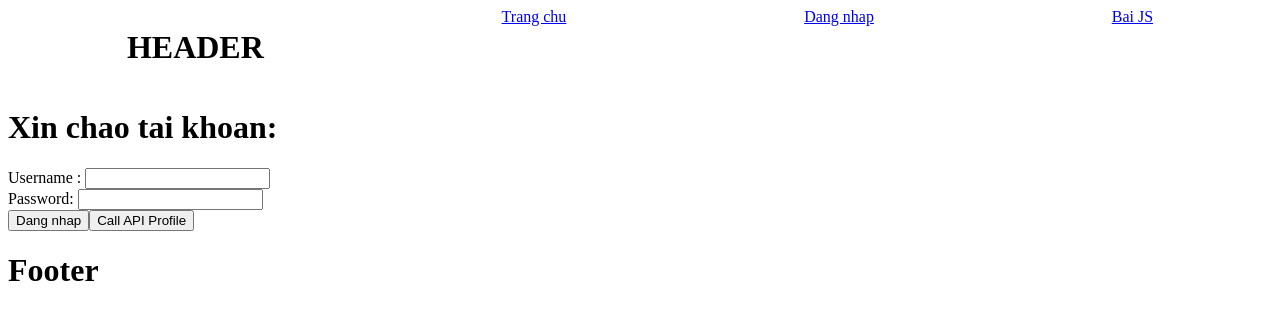
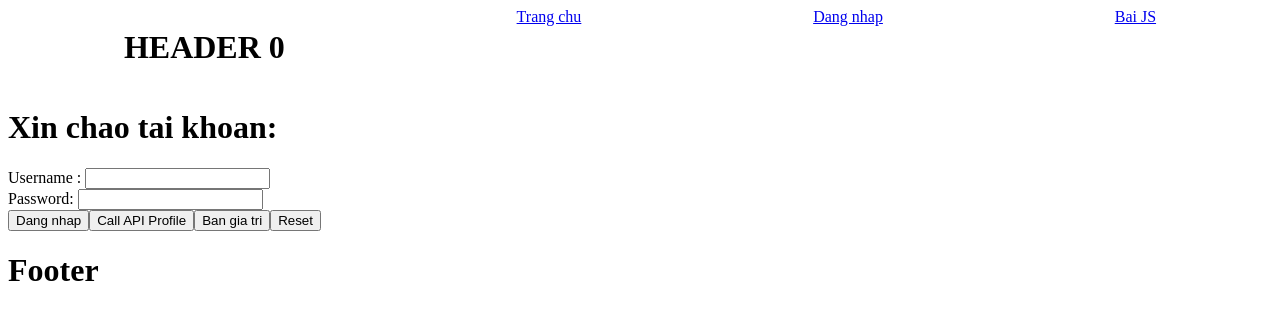
Before and after one commit to namndwebdev/Todolist-B16, a React (Vite) app: page /login in a window 1280 px wide. Shown: the top 320 px of the page. Built offline with nearby package versions, Linux system fonts and the light colour scheme.

Commit message:
cau hinh redux

```diff
--- a/package.json
+++ b/package.json
@@ -11,9 +11,11 @@
     "demo": "ls"
   },
   "dependencies": {
+    "@reduxjs/toolkit": "^2.2.3",
     "axios": "^1.6.8",
     "react": "^18.2.0",
     "react-dom": "^18.2.0",
+    "react-redux": "^9.1.2",
     "react-router-dom": "^6.23.0"
   },
   "devDependencies": {
--- a/src/components/BaseLayout.jsx
+++ b/src/components/BaseLayout.jsx
@@ -1,10 +1,11 @@
+import { useSelector } from "react-redux"
 import { Link, Outlet } from "react-router-dom"
 
 export default function BaseLayout(){
-
+    const tien = useSelector(stateTong => stateTong.money.giatri)
     return <>
         <div style={{display : 'flex', justifyContent:'space-around'}}>
-        <h1>HEADER</h1>
+        <h1>HEADER {tien} </h1>
         <Link to="/">Trang chu</Link>
         <Link to="/login">Dang nhap</Link>
         <Link to="/blogs/js/nodemy">Bai JS</Link>
--- a/src/components/Login.jsx
+++ b/src/components/Login.jsx
@@ -1,12 +1,15 @@
 import { useRef, useState } from "react"
 import axios from 'axios'
 import { useNavigate } from "react-router-dom"
+import { useDispatch } from "react-redux"
+import { tang, vemore } from '../redux/moneySlice'
 
 export default function Login(){
     const usernameRef = useRef(null)
     const passwordRef = useRef(null)
     const [taikhoan, setTaikhoan] = useState({})
     const nav = useNavigate()
+    const dispatch = useDispatch()
 
     function dangnhap(){
         let username = usernameRef.current.value
@@ -50,6 +53,12 @@ export default function Login(){
         });
     }
 
+    function tangTien(){
+        dispatch( tang(3) )
+    }
+    function resetTien(){
+        dispatch( vemore() )
+    }
     return (<>
         <h1>Xin chao tai khoan: {taikhoan?.email}</h1>
 
@@ -60,5 +69,8 @@ export default function Login(){
         <button onClick={dangnhap}>Dang nhap</button>
 
         <button onClick={getInfo}>Call API Profile</button>
+
+        <button onClick={tangTien}>Ban gia tri</button>
+        <button onClick={resetTien}>Reset</button>
     </>)
 }
--- a/src/main.jsx
+++ b/src/main.jsx
@@ -7,6 +7,8 @@ import BaseLayout from './components/BaseLayout'
 import TaskDetail from './components/TaskDetail'
 import { createBrowserRouter, Outlet, RouterProvider, Link } from 'react-router-dom'
 import PrivateRouter from './components/PrivateRouter'
+import { Provider } from 'react-redux'
+import { store } from './redux/store'
 
 const routerNodemy = createBrowserRouter([
   {
@@ -31,6 +33,8 @@ const routerNodemy = createBrowserRouter([
 
 ReactDOM.createRoot(document.getElementById('root')).render(
   <React.StrictMode>
-    <RouterProvider router={routerNodemy}/>
+    <Provider store={store}>
+      <RouterProvider router={routerNodemy}/>
+    </Provider>
   </React.StrictMode>,
 )
--- /dev/null
+++ b/src/redux/moneySlice.js
@@ -0,0 +1,27 @@
+import { createSlice } from '@reduxjs/toolkit'
+
+export const moneySlice = createSlice({
+    name: 'money',
+    initialState: {
+        giatri: 0
+    },
+    reducers: {
+        tang: (state, action)=>{
+            // action {type:     payload}
+            state.giatri += action.payload
+        },
+        giam: (state, action)=>{
+            state.giatri -= action.payload
+        },
+        nhandoi: (state)=>{
+            state.giatri *= 2
+        },
+        vemore: (state)=>{
+            state.giatri = 0
+        }
+    }
+})
+
+export const { tang, giam, nhandoi, vemore } = moneySlice.actions
+
+export default moneySlice.reducer
--- /dev/null
+++ b/src/redux/store.js
@@ -0,0 +1,8 @@
+import { configureStore } from '@reduxjs/toolkit'
+import moneyReducer from './moneySlice'
+
+export const store = configureStore({
+  reducer: {
+    money: moneyReducer
+  },
+})
```
